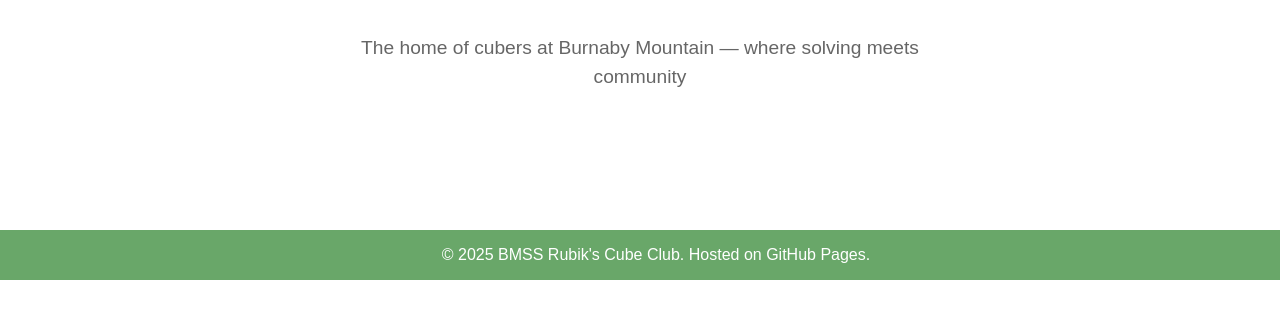
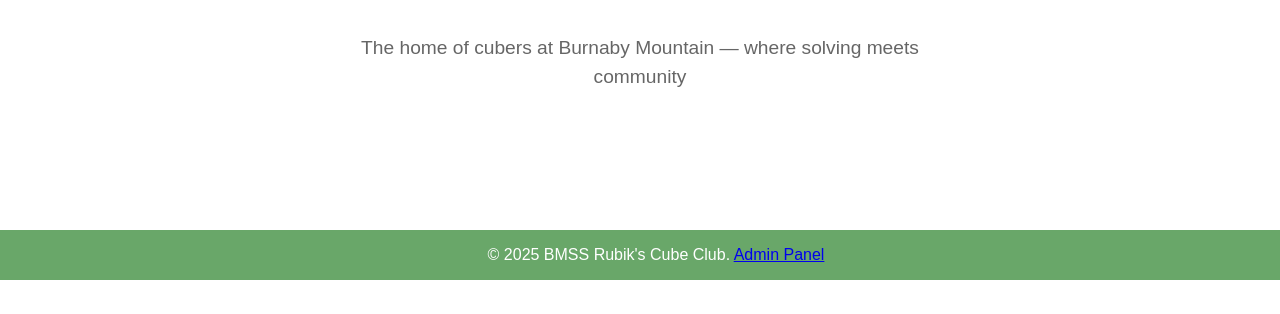
Before and after one commit to Xpsilonz/bmssrcc, a plain HTML site: page index.html in a window 1280 px wide. Shown: the part 520-834 px from the top of the page. Drawn offline with Linux system fonts and the light colour scheme.

Commit message:
Update index.html

```diff
--- a/index.html
+++ b/index.html
@@ -198,7 +198,7 @@
     </main>
 
     <footer>
-        &copy; 2025 BMSS Rubik's Cube Club. Hosted on GitHub Pages.
+        &copy; 2025 BMSS Rubik's Cube Club. <a href=/login.html>Admin Panel</a>
     </footer>
     <script>
         function toggleMenu() {
```
